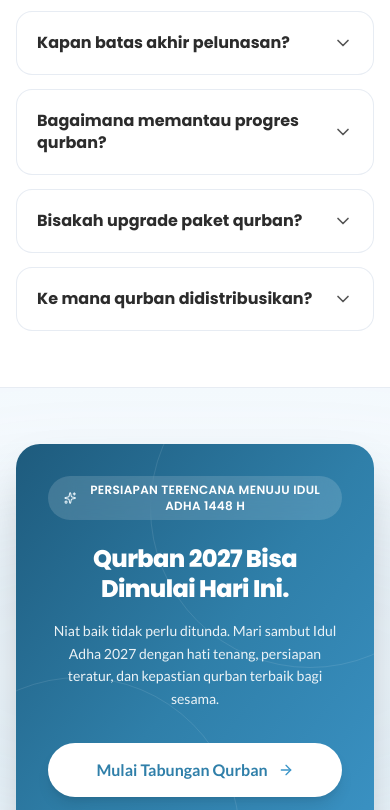
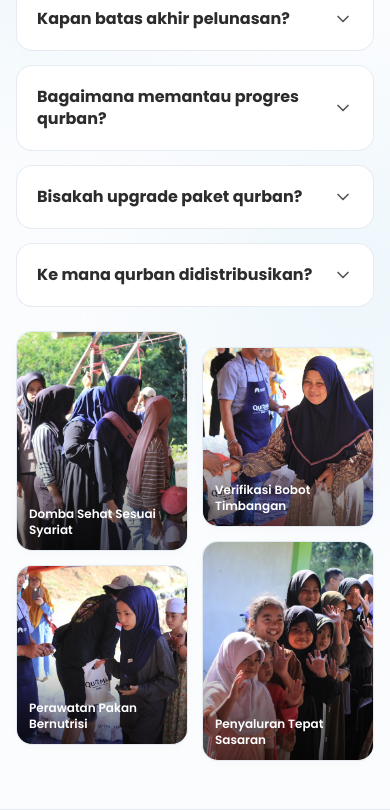
Before and after one commit to Jalan-Langit-Foundation/qurma-frontend, a Next.js app: page / in a window 390 px wide. Shown: the part 9560-10370 px from the top of the page. Built offline with nearby package versions, Linux system fonts and the light colour scheme.

Commit message:
feat(landing): update FAQ layout with photo collage and unify card title typography

```diff
--- a/components/qurma/package-card.tsx
+++ b/components/qurma/package-card.tsx
@@ -80,7 +80,7 @@ export function PackageCard({
         <div>
           {/* 1. Header: Plan Name */}
           <div className="mb-3">
-            <h3 className="text-base sm:text-lg font-bold font-['Poppins',sans-serif] text-[#2C2C2C] leading-snug">
+            <h3 className="text-base font-bold font-['Poppins',sans-serif] text-[#2C2C2C] leading-snug">
               Paket {pkg.name}
             </h3>
           </div>
--- a/components/sections/landing/03-problem-section.tsx
+++ b/components/sections/landing/03-problem-section.tsx
@@ -34,7 +34,7 @@ export function ProblemSection() {
             <div className="flex flex-col h-full bg-white rounded-2xl overflow-hidden border border-slate-200/80 shadow-[0_2px_8px_rgba(0,0,0,0.02)] hover:border-slate-300 transition-colors">
               <div className="p-5 sm:p-6 flex flex-col flex-1 justify-between gap-4 bg-white">
                 <div className="space-y-3">
-                  <h3 className="text-base sm:text-lg font-bold text-[#2C2C2C] font-['Poppins',sans-serif] leading-snug">
+                  <h3 className="text-base font-bold text-[#2C2C2C] font-['Poppins',sans-serif] leading-snug">
                     Menunggu Menjelang Hari H
                   </h3>
                   <div className="space-y-2.5">
@@ -69,7 +69,7 @@ export function ProblemSection() {
             <div className="flex flex-col h-full bg-white rounded-2xl overflow-hidden border border-slate-200/80 shadow-[0_2px_8px_rgba(0,0,0,0.02)] hover:border-slate-300 transition-colors">
               <div className="p-5 sm:p-6 flex flex-col flex-1 justify-between gap-4 bg-white">
                 <div className="space-y-3">
-                  <h3 className="text-base sm:text-lg font-bold text-[#2C2C2C] font-['Poppins',sans-serif] leading-snug">
+                  <h3 className="text-base font-bold text-[#2C2C2C] font-['Poppins',sans-serif] leading-snug">
                     Mulai Dipersiapkan dari Sekarang
                   </h3>
                   <div className="space-y-2.5">
--- a/components/sections/landing/04-value-prop-section.tsx
+++ b/components/sections/landing/04-value-prop-section.tsx
@@ -71,7 +71,7 @@ export function ValuePropSection() {
               >
                 <div className="p-5 sm:p-6 flex flex-col flex-1 justify-between gap-4 bg-white">
                   <div className="space-y-2.5">
-                    <h3 className="text-base sm:text-lg font-bold text-[#2C2C2C] font-['Poppins',sans-serif] leading-snug">
+                    <h3 className="text-base font-bold text-[#2C2C2C] font-['Poppins',sans-serif] leading-snug">
                       {item.title}
                     </h3>
 
--- a/components/sections/landing/05-how-it-works-section.tsx
+++ b/components/sections/landing/05-how-it-works-section.tsx
@@ -76,7 +76,7 @@ export function HowItWorksSection() {
                       0{step.step}
                     </span>
 
-                    <h3 className="text-base sm:text-lg font-bold text-[#2C2C2C] font-['Poppins',sans-serif] leading-snug">
+                    <h3 className="text-base font-bold text-[#2C2C2C] font-['Poppins',sans-serif] leading-snug">
                       {step.title}
                     </h3>
 
--- a/components/sections/landing/07-calculator-section.tsx
+++ b/components/sections/landing/07-calculator-section.tsx
@@ -93,7 +93,7 @@ export function CalculatorSection({
               <div className="space-y-2.5">
                 <label
                   htmlFor="package-select"
-                  className="block text-base sm:text-lg font-bold text-[#2C2C2C] font-['Poppins',sans-serif] leading-snug"
+                  className="block text-base font-bold text-[#2C2C2C] font-['Poppins',sans-serif] leading-snug"
                 >
                   Target Paket Qurban
                 </label>
@@ -138,7 +138,7 @@ export function CalculatorSection({
               <div className="space-y-2.5">
                 <label
                   htmlFor="start-month-select"
-                  className="block text-base sm:text-lg font-bold text-[#2C2C2C] font-['Poppins',sans-serif] leading-snug"
+                  className="block text-base font-bold text-[#2C2C2C] font-['Poppins',sans-serif] leading-snug"
                 >
                   Mulai Menabung
                 </label>
@@ -175,7 +175,7 @@ export function CalculatorSection({
               <div className="space-y-4">
                 <div className="rounded-2xl bg-white p-5 sm:p-6 border border-slate-200/80 shadow-[0_2px_8px_rgba(0,0,0,0.02)] space-y-4">
                   <div>
-                    <h3 className="text-base sm:text-lg font-bold text-[#2C2C2C] font-['Poppins',sans-serif] leading-snug">
+                    <h3 className="text-base font-bold text-[#2C2C2C] font-['Poppins',sans-serif] leading-snug">
                       Estimasi Setoran per Bulan
                     </h3>
                     <div className="flex items-baseline gap-1.5 flex-wrap mt-2">
--- a/components/sections/landing/10-faq-section.tsx
+++ b/components/sections/landing/10-faq-section.tsx
@@ -1,17 +1,51 @@
 "use client";
 
 import * as React from "react";
+import Image from "next/image";
 import { Container, SectionHeader } from "@/components/ui";
 import { FaqAccordion } from "@/components/qurma/faq-accordion";
+
+// 4 Foto dokumentasi qurban pilihan untuk kolase statis 50:50
+const QURBAN_COLLAGE = [
+  {
+    id: "qurban-01",
+    src: "/images/programs/qurban/qurban-01.webp",
+    alt: "Domba Qurban Sehat & Sesuai Syariat",
+    caption: "Domba Sehat Sesuai Syariat",
+  },
+  {
+    id: "qurban-02",
+    src: "/images/programs/qurban/qurban-02.webp",
+    alt: "Perawatan Pakan Bernutrisi di Peternakan",
+    caption: "Perawatan Pakan Bernutrisi",
+  },
+  {
+    id: "qurban-03",
+    src: "/images/programs/qurban/qurban-03.webp",
+    alt: "Verifikasi Bobot Timbangan Digital",
+    caption: "Verifikasi Bobot Timbangan",
+  },
+  {
+    id: "qurban-04",
+    src: "/images/programs/qurban/qurban-04.webp",
+    alt: "Penyaluran Daging Qurban Tepat Sasaran",
+    caption: "Penyaluran Tepat Sasaran",
+  },
+];
 
 export function FaqSection() {
   return (
     <section
       id="faq"
       aria-label="Pertanyaan yang Sering Diajukan"
-      className="w-full bg-white py-14 sm:py-20 lg:py-24 border-b border-slate-200/80 scroll-mt-16 relative"
+      className="w-full bg-[#FAFCFE] py-12 sm:py-16 lg:py-20 border-b border-slate-200/80 scroll-mt-16 relative overflow-hidden"
     >
-      <Container size="xl">
+      {/* Decorative Soft Ambient Accents matching Design System */}
+      <div className="absolute top-1/4 -left-32 w-80 h-80 bg-[#EAF5FB]/70 rounded-full blur-3xl pointer-events-none -z-0" />
+      <div className="absolute bottom-1/4 -right-32 w-80 h-80 bg-[#EAF5FB]/70 rounded-full blur-3xl pointer-events-none -z-0" />
+
+      <Container size="xl" className="relative z-10">
+        {/* Section Header */}
         <SectionHeader
           headline={{
             line1: "Pertanyaan yang Sering",
@@ -19,12 +53,86 @@ export function FaqSection() {
           }}
           description="Temukan jawaban lengkap seputar skema tabungan, mekanisme pemilihan hewan, hingga pelaporan pelaksanaan qurban bersama Yayasan Jalan Langit."
           align="center"
-          className="mb-12 sm:mb-16"
+          className="mb-8 sm:mb-12"
         />
 
-        {/* 8 FaqAccordion Items */}
-        <div className="w-full">
-          <FaqAccordion />
+        {/* Grid 50:50 (Setengah-Setengah: Accordion & Kolase Foto Statis) */}
+        <div className="grid grid-cols-1 lg:grid-cols-2 gap-6 lg:gap-10 items-start">
+          {/* Sisi Kiri (Setengah): Accordion FAQ */}
+          <div className="w-full">
+            <FaqAccordion />
+          </div>
+
+          {/* Sisi Kanan (Setengah): Kolase Foto Statis Dokumentasi Qurban */}
+          <div className="w-full">
+            <div className="grid grid-cols-2 gap-3.5 sm:gap-4">
+              {/* Kolom Kolase 1 */}
+              <div className="flex flex-col gap-3.5 sm:gap-4">
+                <div className="relative w-full h-[220px] sm:h-[260px] rounded-2xl overflow-hidden bg-slate-100 border border-slate-200/80 shadow-[0_2px_8px_rgba(0,0,0,0.02)] group hover:border-slate-300 transition-colors">
+                  <Image
+                    src={QURBAN_COLLAGE[0].src}
+                    alt={QURBAN_COLLAGE[0].alt}
+                    fill
+                    sizes="(max-width: 1024px) 50vw, 320px"
+                    className="object-cover transition-transform duration-500 group-hover:scale-105"
+                  />
+                  <div className="absolute inset-0 bg-gradient-to-t from-black/60 via-transparent to-transparent flex items-end p-3 sm:p-3.5">
+                    <span className="text-white text-xs font-semibold font-['Poppins',sans-serif]">
+                      {QURBAN_COLLAGE[0].caption}
+                    </span>
+                  </div>
+                </div>
+
+                <div className="relative w-full h-[180px] sm:h-[210px] rounded-2xl overflow-hidden bg-slate-100 border border-slate-200/80 shadow-[0_2px_8px_rgba(0,0,0,0.02)] group hover:border-slate-300 transition-colors">
+                  <Image
+                    src={QURBAN_COLLAGE[1].src}
+                    alt={QURBAN_COLLAGE[1].alt}
+                    fill
+                    sizes="(max-width: 1024px) 50vw, 320px"
+                    className="object-cover transition-transform duration-500 group-hover:scale-105"
+                  />
+                  <div className="absolute inset-0 bg-gradient-to-t from-black/60 via-transparent to-transparent flex items-end p-3 sm:p-3.5">
+                    <span className="text-white text-xs font-semibold font-['Poppins',sans-serif]">
+                      {QURBAN_COLLAGE[1].caption}
+                    </span>
+                  </div>
+                </div>
+              </div>
+
+              {/* Kolom Kolase 2 (Staggered Offset Vertikal) */}
+              <div className="flex flex-col gap-3.5 sm:gap-4 pt-4 sm:pt-6">
+                <div className="relative w-full h-[180px] sm:h-[210px] rounded-2xl overflow-hidden bg-slate-100 border border-slate-200/80 shadow-[0_2px_8px_rgba(0,0,0,0.02)] group hover:border-slate-300 transition-colors">
+                  <Image
+                    src={QURBAN_COLLAGE[2].src}
+                    alt={QURBAN_COLLAGE[2].alt}
+                    fill
+                    sizes="(max-width: 1024px) 50vw, 320px"
+                    className="object-cover transition-transform duration-500 group-hover:scale-105"
+                  />
+                  <div className="absolute inset-0 bg-gradient-to-t from-black/60 via-transparent to-transparent flex items-end p-3 sm:p-3.5">
+                    <span className="text-white text-xs font-semibold font-['Poppins',sans-serif]">
+                      {QURBAN_COLLAGE[2].caption}
+                    </span>
+                  </div>
+                </div>
+
+                <div className="relative w-full h-[220px] sm:h-[260px] rounded-2xl overflow-hidden bg-slate-100 border border-slate-200/80 shadow-[0_2px_8px_rgba(0,0,0,0.02)] group hover:border-slate-300 transition-colors">
+                  <Image
+                    src={QURBAN_COLLAGE[3].src}
+                    alt={QURBAN_COLLAGE[3].alt}
+                    fill
+                    sizes="(max-width: 1024px) 50vw, 320px"
+                    className="object-cover transition-transform duration-500 group-hover:scale-105"
+                  />
+                  <div className="absolute inset-0 bg-gradient-to-t from-black/60 via-transparent to-transparent flex items-end p-3 sm:p-3.5">
+                    <span className="text-white text-xs font-semibold font-['Poppins',sans-serif]">
+                      {QURBAN_COLLAGE[3].caption}
+                    </span>
+                  </div>
+                </div>
+              </div>
+            </div>
+          </div>
         </div>
       </Container>
     </section>
```
